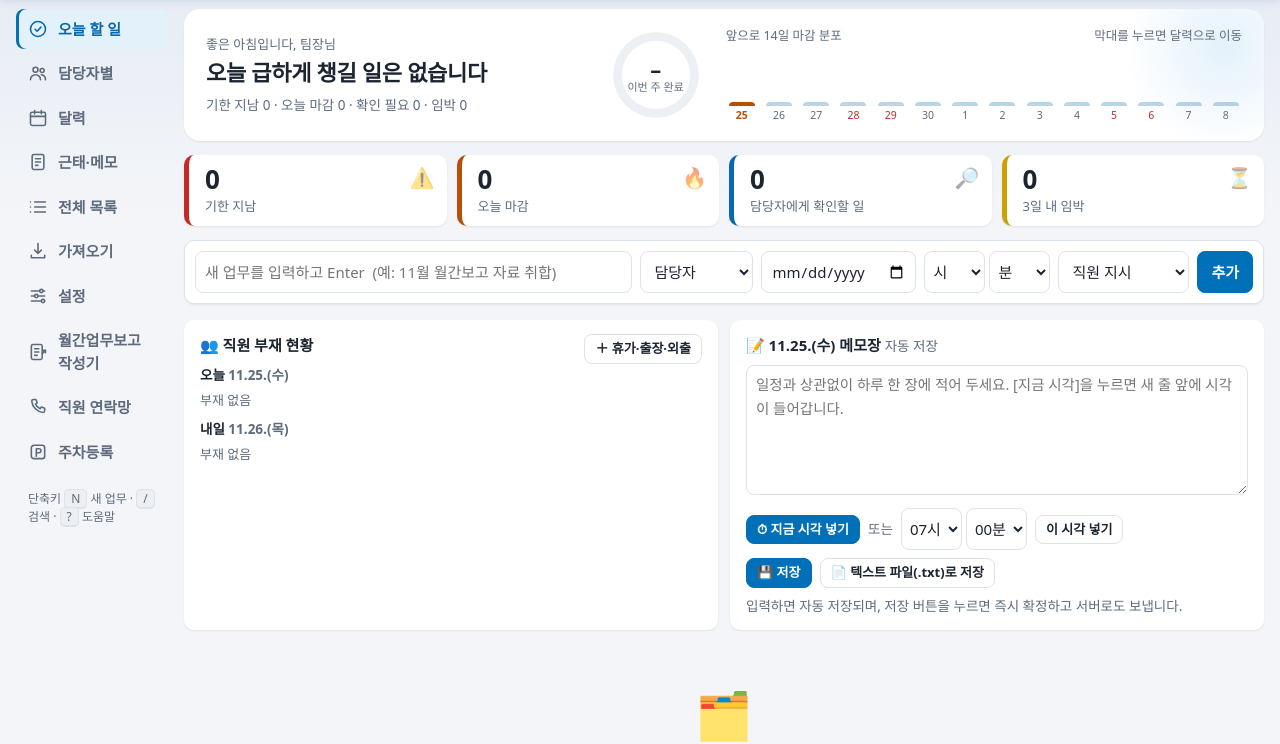
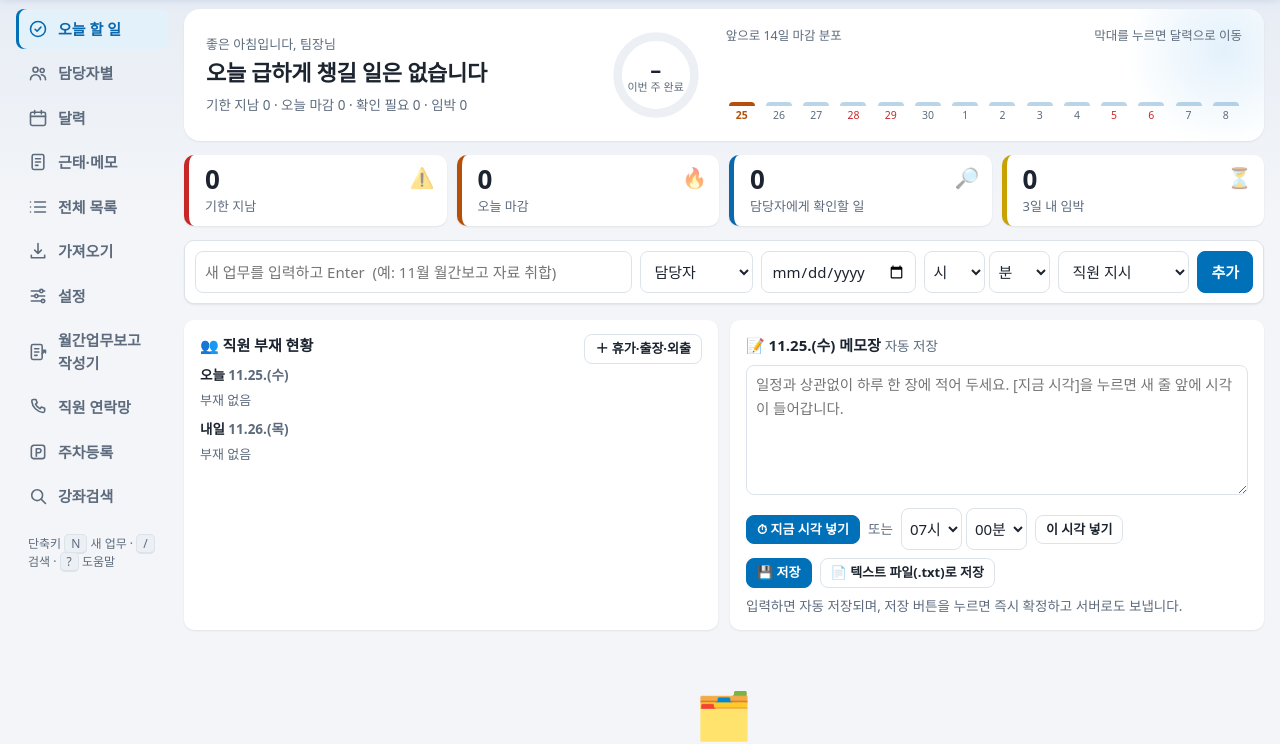
Before and after one commit to sudc1/work, a plain HTML site: page index.html in a window 1280 px wide. Shown: the part 66-810 px from the top of the page. Drawn offline with Linux system fonts and the light colour scheme.

Commit message:
Add files via upload

```diff
--- a/index.html
+++ b/index.html
@@ -732,9 +732,9 @@ let IMP={cands:[],src:'',hidePast:true,inclResult:false,owner:'',type:TYPES[0],m
 let CAP={url:'',blob:null};
 let EDIT=null;
 
-const ICONS={away:'<rect x="5" y="3" width="14" height="18" rx="2"/><path d="M9 8h6M9 12h6M9 16h3"/>',today:'<circle cx="12" cy="12" r="9"/><path d="M8.5 12.3l2.4 2.4 4.6-4.9"/>',owners:'<circle cx="9" cy="8" r="3"/><path d="M3 20c0-3.3 2.7-6 6-6s6 2.7 6 6"/><circle cx="17" cy="9" r="2.4"/><path d="M16 14.2c2.8.3 5 2.6 5 5.8"/>',cal:'<rect x="3" y="5" width="18" height="16" rx="2"/><path d="M3 10h18M8 3v4M16 3v4"/>',all:'<path d="M8 6h13M8 12h13M8 18h13M3 6h.01M3 12h.01M3 18h.01"/>',import:'<path d="M12 3v12m0 0l-4-4m4 4l4-4M4 17v3h16v-3"/>',parking:'<rect x="4" y="4" width="16" height="16" rx="3"/><path d="M10 17V8h3.2a2.4 2.4 0 0 1 0 4.8H10"/>',phone:'<path d="M6.5 3h3l1.5 4-2 1.5a11 11 0 0 0 5.5 5.5L16 12l4 1.5v3a2 2 0 0 1-2 2A15 15 0 0 1 4.5 5a2 2 0 0 1 2-2z"/>',monthly:'<rect x="4" y="3" width="13" height="18" rx="2"/><path d="M8 8h5M8 12h5M8 16h3M17 14l4-4m0 0h-3m3 0v3"/>',settings:'<path d="M4 6h10M18 6h2M4 12h4M12 12h8M4 18h12M20 18h0"/><circle cx="16" cy="6" r="2"/><circle cx="10" cy="12" r="2"/><circle cx="18" cy="18" r="2"/>'};
-const NAV=[['today','오늘 할 일','오늘'],['owners','담당자별','담당'],['cal','달력','달력'],['away','근태·메모','근태'],['all','전체 목록','전체'],['import','가져오기','문서'],['settings','설정','설정'],['monthly','월간업무보고 작성기','월보'],['phone','직원 연락망','연락'],['parking','주차등록','주차']];
-const EXT_URL={monthly:'https://sudc1.github.io/monthly/',phone:'https://sudc1.github.io/phone/',parking:'https://japarking.suwonudc.co.kr/user/login.php'};
+const ICONS={away:'<rect x="5" y="3" width="14" height="18" rx="2"/><path d="M9 8h6M9 12h6M9 16h3"/>',today:'<circle cx="12" cy="12" r="9"/><path d="M8.5 12.3l2.4 2.4 4.6-4.9"/>',owners:'<circle cx="9" cy="8" r="3"/><path d="M3 20c0-3.3 2.7-6 6-6s6 2.7 6 6"/><circle cx="17" cy="9" r="2.4"/><path d="M16 14.2c2.8.3 5 2.6 5 5.8"/>',cal:'<rect x="3" y="5" width="18" height="16" rx="2"/><path d="M3 10h18M8 3v4M16 3v4"/>',all:'<path d="M8 6h13M8 12h13M8 18h13M3 6h.01M3 12h.01M3 18h.01"/>',import:'<path d="M12 3v12m0 0l-4-4m4 4l4-4M4 17v3h16v-3"/>',parking:'<rect x="4" y="4" width="16" height="16" rx="3"/><path d="M10 17V8h3.2a2.4 2.4 0 0 1 0 4.8H10"/>',course:'<circle cx="11" cy="11" r="6.5"/><path d="M16 16l5 5"/>',phone:'<path d="M6.5 3h3l1.5 4-2 1.5a11 11 0 0 0 5.5 5.5L16 12l4 1.5v3a2 2 0 0 1-2 2A15 15 0 0 1 4.5 5a2 2 0 0 1 2-2z"/>',monthly:'<rect x="4" y="3" width="13" height="18" rx="2"/><path d="M8 8h5M8 12h5M8 16h3M17 14l4-4m0 0h-3m3 0v3"/>',settings:'<path d="M4 6h10M18 6h2M4 12h4M12 12h8M4 18h12M20 18h0"/><circle cx="16" cy="6" r="2"/><circle cx="10" cy="12" r="2"/><circle cx="18" cy="18" r="2"/>'};
+const NAV=[['today','오늘 할 일','오늘'],['owners','담당자별','담당'],['cal','달력','달력'],['away','근태·메모','근태'],['all','전체 목록','전체'],['import','가져오기','문서'],['settings','설정','설정'],['monthly','월간업무보고 작성기','월보'],['phone','직원 연락망','연락'],['parking','주차등록','주차'],['course','강좌검색','강좌']];
+const EXT_URL={monthly:'https://sudc1.github.io/monthly/',phone:'https://sudc1.github.io/phone/',parking:'https://japarking.suwonudc.co.kr/user/login.php',course:'https://sudc1.github.io/janganleaflet/'};
 function renderNav(){
   const b=buckets(),n=b.over.length+b.today.length+b.chk.length;
   $('#nav').innerHTML=NAV.map(([k,l,sl])=>`<button data-act="${EXT_URL[k]?'goExt':'nav'}" data-view="${k}" ${EXT_URL[k]?`data-url="${EXT_URL[k]}" title="새 창에서 ${EXT_URL[k]} 를 엽니다"`:''} class="${view===k?'on':''}"><svg viewBox="0 0 24 24" aria-hidden="true">${ICONS[k]}</svg><span class="lb">${l}</span><span class="lbs">${sl||l}</span>${k==='today'&&n?`<span class="badge">${n}</span>`:''}</button>`).join('')+'<div class="kbd">단축키 <kbd>N</kbd> 새 업무 · <kbd>/</kbd> 검색 · <kbd>?</kbd> 도움말</div>';
```
